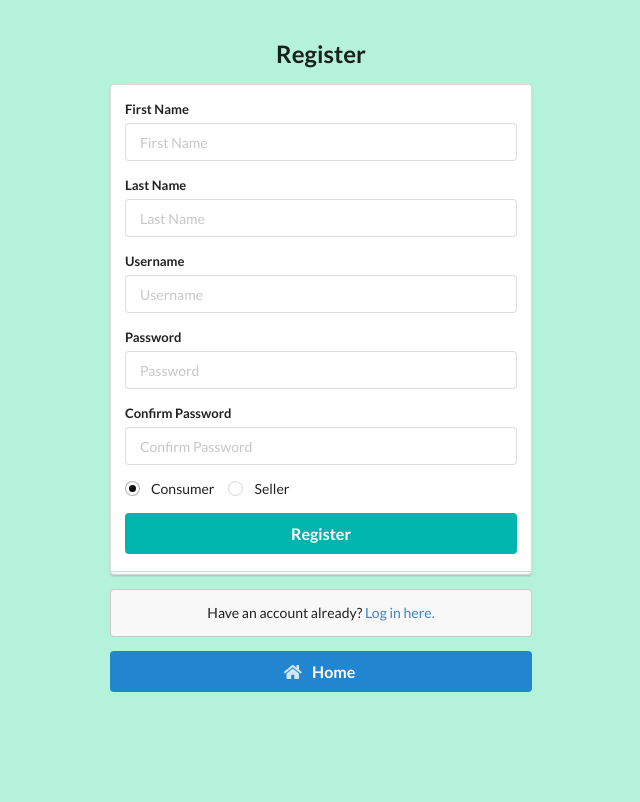
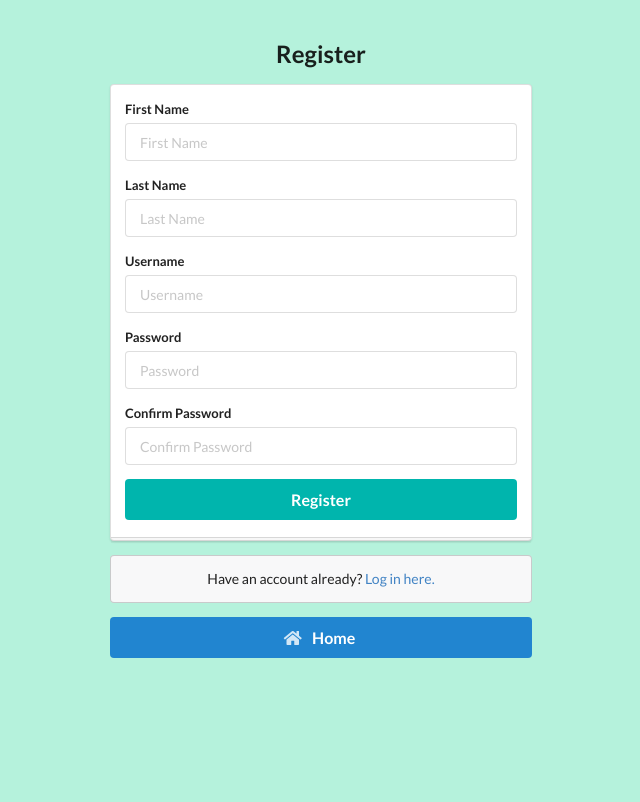
Before and after one commit to karllapuz/ImageWebService, a PHP site: page /register.php in a window 1280 px wide. Shown: the whole page, without its empty margins (319-959 px from the left). Run offline with PHP 8.4, Linux system fonts and the light colour scheme; some libraries are stand-ins or nearby versions.

Commit message:
consumer is default

```diff
--- a/register.php
+++ b/register.php
@@ -42,20 +42,6 @@
                             <label>Confirm Password</label>
                             <input type="password" name="password_2" placeholder="Confirm Password">
                         </div>
-                        <div class="inline fields">
-                            <div class="field">
-                                <div class="ui radio checkbox">
-                                    <input type="radio" name="userType" value="consumer" checked="checked">
-                                    <label>Consumer</label>
-                                </div>
-                            </div>
-                            <div class="field">
-                                <div class="ui radio checkbox">
-                                    <input type="radio" name="userType" value="seller">
-                                    <label>Seller</label>
-                                </div>
-                            </div>
-                        </div>
                         <div class="field">
                             <input class="ui large fluid teal submit button" type="submit" value="Register" name="register">
                         </div>
--- a/server.php
+++ b/server.php
@@ -30,10 +30,6 @@
 			array_push($errors, "The two passwords do not match");
 		}
 
-		if(isset($_POST['userType']) && !empty($_POST['userType'])){
-			$userType= $_POST['userType'];
-		}
-
         $usernameError = "SELECT * FROM customer WHERE username = '$username';";
 		$usernameResults = mysqli_query($db, $usernameError);
 		if(mysqli_num_rows($usernameResults) == 1) {
@@ -46,8 +42,8 @@
 			// Encrypt password before saving into database
 			$password = sha1($password_1);
 
-			$query = "INSERT INTO customer (customerID, username, password, firstName, lastName, userType)
-					  VALUES(NULL, '$username', '$password', '$firstName', '$lastName', '$userType')";
+			$query = "INSERT INTO customer (customerID, username, password, firstName, lastName, userType, credits)
+					  VALUES(NULL, '$username', '$password', '$firstName', '$lastName', 'consumer', '35')";
             $results = mysqli_query($db, $query);
             // echo $query;
 
```
